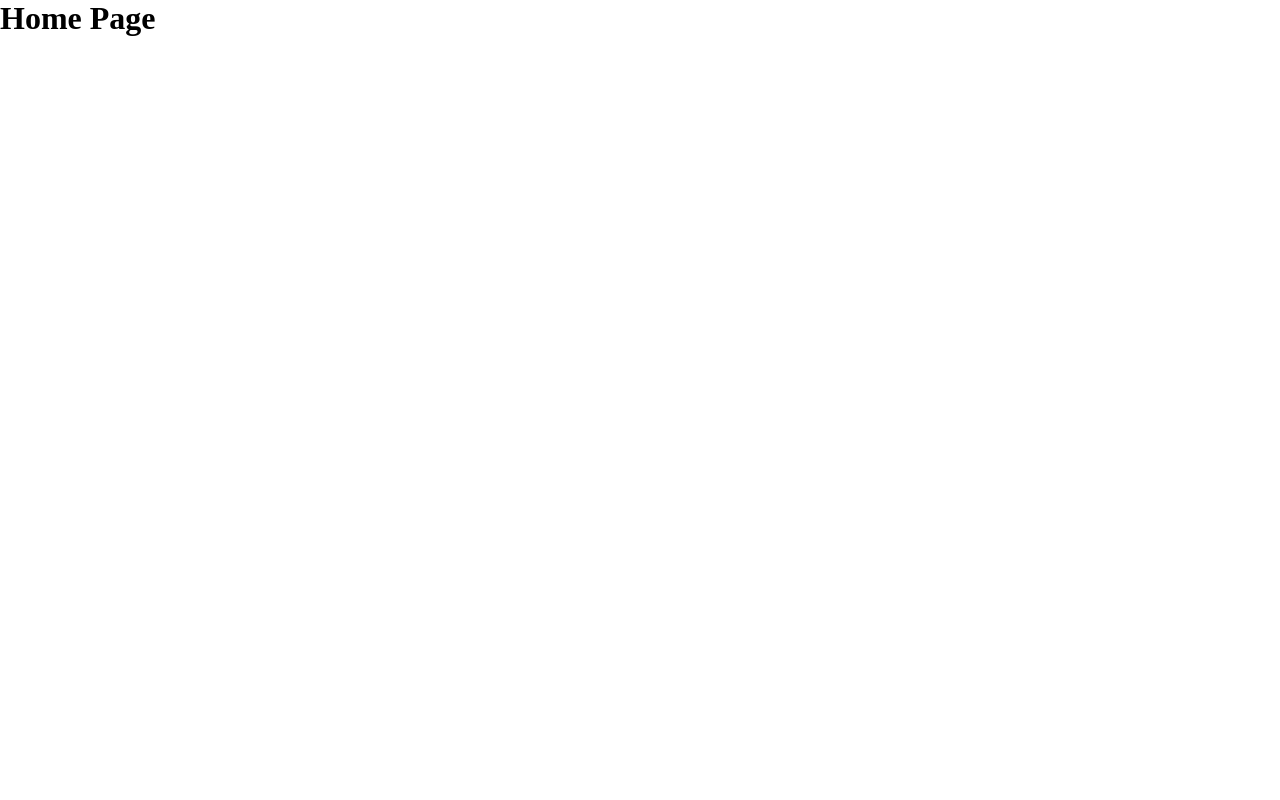
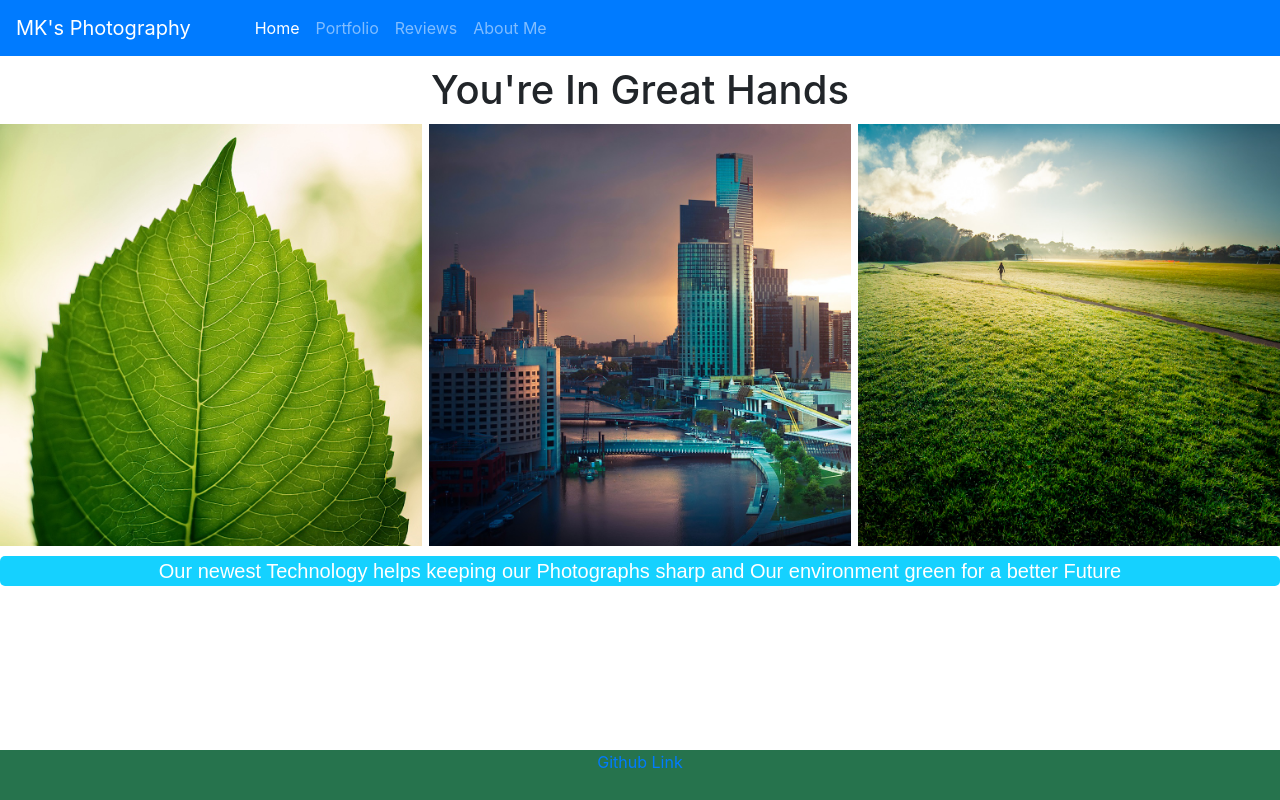
Before and after one commit to BYUCS260/lab-1-photography-website-Mahmoud-I-Khalil, a plain HTML site: page index.html in a window 1280 px wide. Drawn offline with nearby package versions, Linux system fonts and the light colour scheme.

Commit message:
added index

```diff
--- a/index.html
+++ b/index.html
@@ -2,12 +2,63 @@
 <html>
 
 <head>
-  <link rel="stylesheet" href="/css/styles.css" />
-  <title>Your title here</title>
+  <link rel="stylesheet" href="https://stackpath.bootstrapcdn.com/bootstrap/4.1.3/css/bootstrap.min.css" integrity="sha384-MCw98/SFnGE8fJT3GXwEOngsV7Zt27NXFoaoApmYm81iuXoPkFOJwJ8ERdknLPMO" crossorigin="anonymous">
+  <link rel="stylesheet" href="css/styles.css" />
+  <title>MK'S Photography</title>
 </head>
 
 <body>
-  <h1>Home Page</h1>
+  <script src="https://code.jquery.com/jquery-3.3.1.slim.min.js" integrity="sha384-q8i/X+965DzO0rT7abK41JStQIAqVgRVzpbzo5smXKp4YfRvH+8abtTE1Pi6jizo" crossorigin="anonymous"></script>
+  <script src="https://cdnjs.cloudflare.com/ajax/libs/popper.js/1.14.3/umd/popper.min.js" integrity="sha384-ZMP7rVo3mIykV+2+9J3UJ46jBk0WLaUAdn689aCwoqbBJiSnjAK/l8WvCWPIPm49" crossorigin="anonymous"></script>
+  <script src="https://stackpath.bootstrapcdn.com/bootstrap/4.1.3/js/bootstrap.min.js" integrity="sha384-ChfqqxuZUCnJSK3+MXmPNIyE6ZbWh2IMqE241rYiqJxyMiZ6OW/JmZQ5stwEULTy" crossorigin="anonymous"></script>
+
+  <nav class="navbar navbar-expand-lg navbar-dark bg-primary">
+    <a class="navbar-brand" href="#">MK's Photography</a>
+    <button class="navbar-toggler" type="button" data-toggle="collapse" data-target="#navbarNav" aria-controls="navbarNav" aria-expanded="false" aria-label="Toggle navigation">
+      <span class="navbar-toggler-icon"></span>
+    </button>
+    <div class="collapse navbar-collapse" id="navbarNav">
+      <ul class="navbar-nav">
+        <li class="nav-item active">
+          <a class="nav-link" href="#">Home <span class="sr-only">(current)</span></a>
+        </li>
+        <li class="nav-item">
+          <a class="nav-link" href="pages/portfolio.html">Portfolio</a>
+        </li>
+        <li class="nav-item">
+          <a class="nav-link" href="pages/reviews.html">Reviews</a>
+        </li>
+        <li class="nav-item">
+          <a class="nav-link" href="pages/about.html">About Me</a>
+        </li>
+      </ul>
+    </div>
+  </nav>
+
+  <div class="introduction">
+    <h1>You're In Great Hands</h1>
+  </div>
+
+  <div class="imageContainer">
+    <div class="image">
+      <img src="images/1.jpg" />
+    </div>
+    <div class="image">
+      <img src="images/2.jpg" />
+    </div>
+    <div class="image">
+      <img src="images/3.jpg" />
+    </div>
+  </div>
+
+  <div class="bait">
+    <p>Our newest Technology helps keeping our Photographs sharp and Our environment green for a better Future</p>
+  </div>
+
+  <div class="footer">
+    <a href= "https://github.com/BYUCS260/lab-1-photography-website-Mahmoud-I-Khalil.git">Github Link </a>
+  </div>
+
 </body>
 
 </html>
```
Also changed, not shown: 1 other file.
